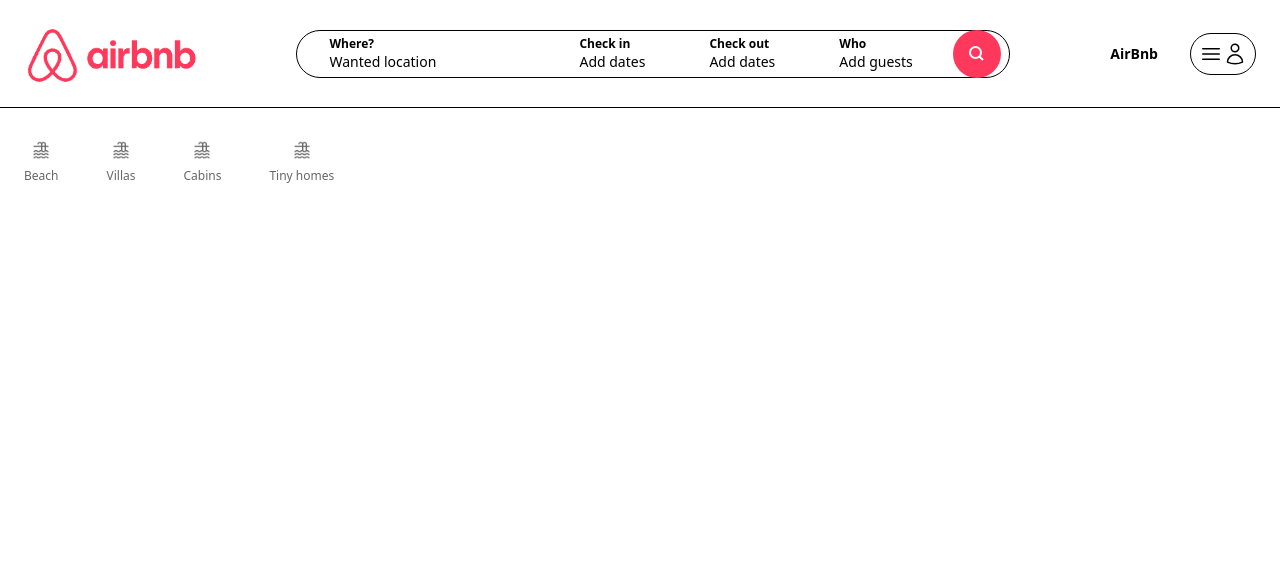
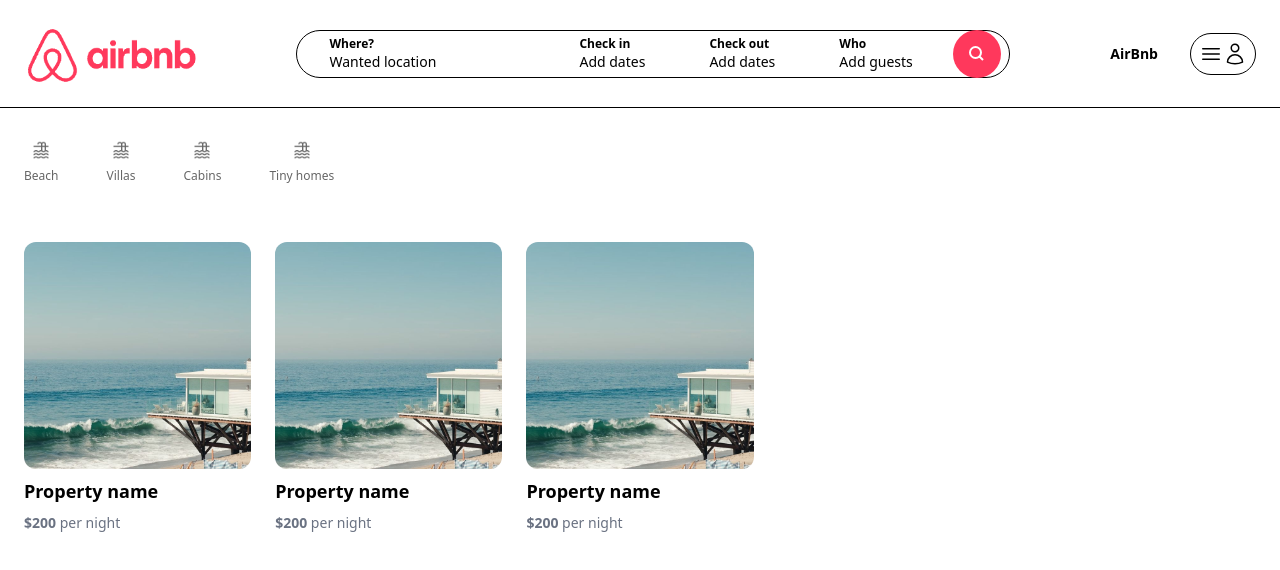
Before and after one commit to reganjaygabriel/final_project, a Next.js app: page / in a window 1280 px wide. Shown: the top 570 px of the page. Built offline with nearby package versions, Linux system fonts and the light colour scheme.

Commit message:
V1-List properties on the front page(static), Gabriel, Regan Jay M.

```diff
--- /dev/null
+++ b/app/components/properties/PropertyList.tsx
@@ -0,0 +1,12 @@
+import PropertyListItem from "./PropertyListItem";
+
+const PropertyList = () => {
+  return (
+    <>
+      <PropertyListItem />
+      <PropertyListItem />
+      <PropertyListItem />
+    </>
+  );
+};
+export default PropertyList;
--- /dev/null
+++ b/app/components/properties/PropertyListItem.tsx
@@ -0,0 +1,26 @@
+import Image from "next/image";
+
+const PropertyListItem = () => {
+  return (
+    <div className="cursor-pointer">
+      <div className="relative overflow-hidden aspect-square rounded-xl">
+        <Image
+          fill
+          src="/beach_1.jpg"
+          sizes="(max-width: 768px) 768px, (max-width:1200px): 768px, 768px"
+          className="hover:scale-110 object-cover transition h-full w-full"
+          alt="Beach house"
+        />
+      </div>
+      <div className="mt-2">
+        <p className="text-lg font-bold">Property name</p>
+      </div>
+      <div className="mt-2">
+        <p className="text-sm text-gray-500">
+          <strong>$200</strong> per night
+        </p>
+      </div>
+    </div>
+  );
+};
+export default PropertyListItem;
--- a/app/page.tsx
+++ b/app/page.tsx
@@ -1,9 +1,15 @@
 import Categories from "./components/Categories";
+import PropertyList from "./components/properties/PropertyList";
+import PropertyListItem from "./components/properties/PropertyListItem";
 
 export default function Home() {
   return (
     <main className="max-w-[1500px] mx-auto px-6">
       <Categories />
+
+      <div className="mt-4 grid grid-cols-1 md:grid-cols-3 lg:grid-cols-5 gap-6">
+        <PropertyList />
+      </div>
     </main>
   );
 }
```
Also changed, not shown: public/beach_1.jpg (added).
